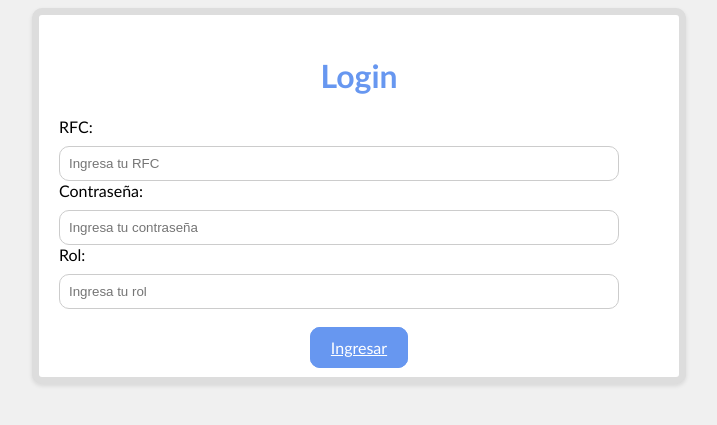
After one commit to JorgeGodina00/ProyectoMedicosPOO, a Flask app: template ProyectoMedicosPOO/Templates/login.html in a window 1280 px wide. The commit adds this page. Shown: the top 425 px of the page, without its empty margins (281-998 px from the left). Run offline with Flask 3, Linux system fonts and the light colour scheme; the template is opened without the code that fills it, so the values that code supplies are empty; some libraries are stand-ins or nearby versions.

Commit message:
Resto de vistas
Vistas y estilos

```diff
--- /dev/null
+++ b/ProyectoMedicosPOO/Templates/login.html
@@ -0,0 +1,28 @@
+<!DOCTYPE html>
+<html>
+<head>
+
+  <title>Hospital San José</title>
+
+  <link rel="stylesheet" href="estilos.css">
+</head>
+<body>
+  <div class="container">
+    <center><h1>Login</h1></center>
+    <form>
+      <label for="nombre">RFC:</label>
+      <input type="text" name="RFC" placeholder="Ingresa tu RFC">
+
+      <label for="email">Contraseña:</label>
+      <input type="text" name="contra" placeholder="Ingresa tu contraseña">
+
+      <label for="mensaje">Rol:</label>
+      <input type="text" name="rol" placeholder="Ingresa tu rol">
+
+      <br><label for="rfc1"> </label></br>
+
+      <center><a href="medico.html" class="button2">Ingresar</a></center>
+    </form>
+  </div>
+</body>
+</html>
--- a/ProyectoMedicosPOO/HTML/medico.html
+++ b/ProyectoMedicosPOO/Templates/medico.html
@@ -3,8 +3,7 @@
 <head>
 
   <title>Hospital San José</title>
-
-  <link rel="stylesheet" href="estilos.css">
+   href={{url_for('static','filename=C:\Users\LENOVO\OneDrive\Documentos\GitHub\ProyectoMedicosPOO\ProyectoMedicosPOO\static\CSS\estilos.css')}}
 </head>
 <body>
   <div class="containerM">
--- /dev/null
+++ b/ProyectoMedicosPOO/static/CSS/estilos.css
@@ -0,0 +1,110 @@
+    body {
+      font-family: 'Trebuchet MS', 'Lucida Sans Unicode', 'Lucida Grande', 'Lucida Sans', Arial, sans-serif;
+      background-color: #f0f0f0;
+    }
+
+    h1 {
+      color: #6797f0;
+    }
+
+    .container {
+      max-width: 600px;
+      margin: 0 auto;
+      padding: 20px;
+      background-color: #ffffff;
+      border: 7px solid #dddddd;
+      border-radius: 10px;
+      box-shadow: 0 2px 4px rgba(0, 0, 0, 0.1);
+    }
+
+    label {
+      display: block;
+      margin-bottom: 10px;
+    }
+
+    input[type="text"],
+    texta {
+      width: 90%;
+      padding: 9px;
+      border: 1px solid #cccccc;
+      border-radius: 10px;
+    }
+
+    input[type="submit"] {
+      background-color: #6797f0;
+      color: #ffffff;
+      border: 1px solid #6797f0;
+      border-radius: 10px;
+      padding: 10px 20px;
+      cursor: pointer;
+    }
+
+    .containerM {
+      max-width: 800px;
+      margin: 0 auto;
+      padding: 50px;
+      background-color: #ffffff;
+      border: 7px solid #dddddd;
+      border-radius: 10px;
+      box-shadow: 0 2px 4px rgba(0, 0, 0, 0.1);
+    }
+    .imgdoctor {
+      width: 300px;
+      text-align: center;
+    }
+
+    label1 {
+      display: block;
+      margin-bottom: 20px;
+    }
+
+    input1[type="text"],
+    text {
+      max-width: 90%;
+      padding: 15px;
+      border: 1px solid #cccccc;
+      border-radius: 10px;
+    }
+
+    .containerD {
+      max-width: 800px;
+      height: 500px;
+      margin: 0 auto;
+      padding: 50px;
+      background-color: #ffffff;
+      border: 7px solid #dddddd;
+      border-radius: 10px;
+      box-shadow: 0 2px 4px rgba(0, 0, 0, 0.1);
+    }
+
+    .imgs {
+      width: 50px;
+      margin-top: 10px;
+    }
+
+    .button1 {
+      background-color: #cedcf2;
+      color: #ffffff;
+      border: 1px solid #cedcf2;
+      border-radius: 10px;
+      padding: 10px 20px;
+      cursor: pointer;
+    }
+
+    .button2 {
+      background-color: #6797f0;
+      color: #ffffff;
+      border: 1px solid #6797f0;
+      border-radius: 10px;
+      padding: 10px 20px;
+      cursor: pointer;
+    }
+
+    .button3 {
+      background-color: #6f00ff;
+      color: #ffffff;
+      border: 1px solid #6f00ff;
+      border-radius: 10px;
+      padding: 10px 20px;
+      cursor: pointer;
+    }
```
Also changed, not shown: ProyectoMedicosPOO/Templates/nuevo_medico.html (added, +36 -0 lines), ProyectoMedicosPOO/Templates/citas.html (renamed from ProyectoMedicosPOO/HTML/citas.html), ProyectoMedicosPOO/Templates/index.html (renamed from ProyectoMedicosPOO/index.html), ProyectoMedicosPOO/Templates/medico_adm.html (renamed from ProyectoMedicosPOO/HTML/medico_adm.html), ProyectoMedicosPOO/Templates/nuevo_diag.html (renamed from ProyectoMedicosPOO/HTML/nuevo_diag.html).
